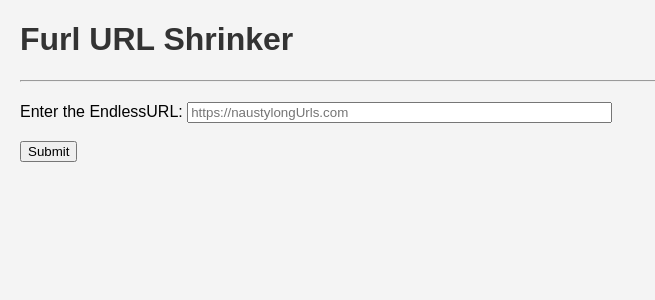
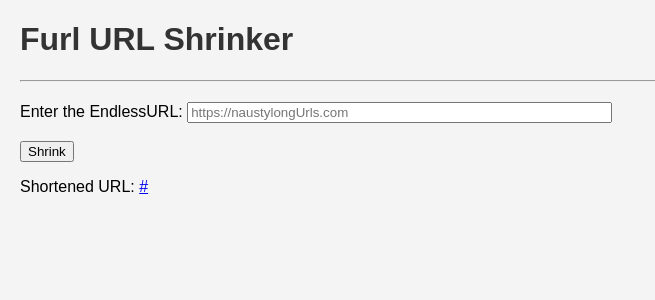
Before and after one commit to JRBros2346/furl, a Flask app: template templates/home.html in a window 1280 px wide. Shown: the top 300 px of the page, without its empty margins (0-655 px from the left). Run offline with Flask 3, Linux system fonts and the light colour scheme; the template is opened without the code that fills it: most values are stand-ins (such as "Sample title", 1, 10 or a date in 2020).

Commit message:
[UPDATE]templates 😭

```diff
--- a/templates/home.html
+++ b/templates/home.html
@@ -9,6 +9,10 @@
            size="50"
            required>
     <br><br>
-    <input type="submit" value="Submit">
+    <input type="submit" value="Shrink">
 </form>
+
+{% if short_url %}
+    <p>Shortened URL: <a href="{{ short_url }}" target="_blank">{{ short_url }}</a></p>
+{% endif %}
 {% endblock %}
```
